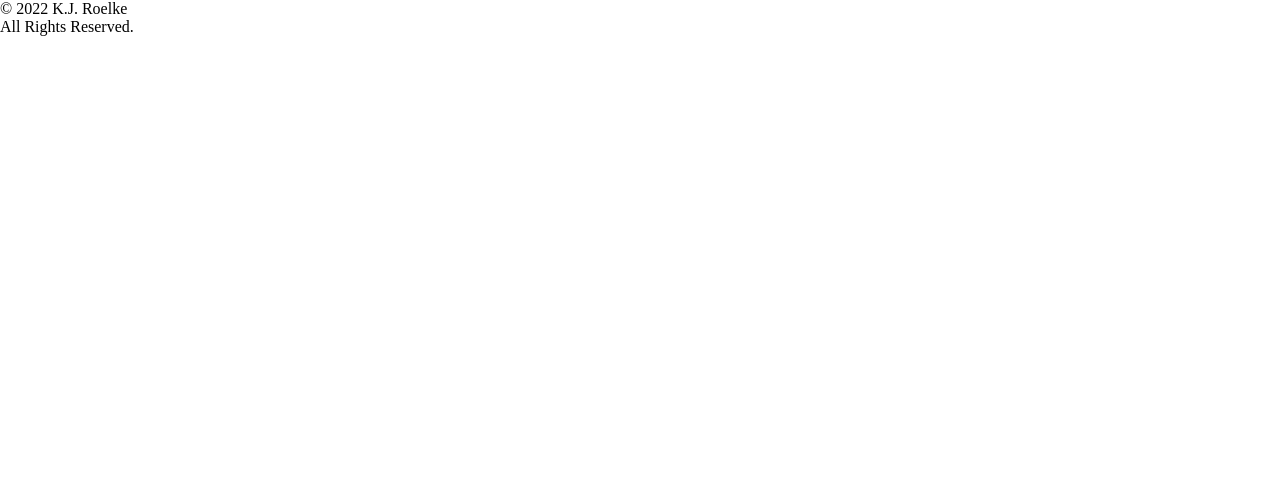
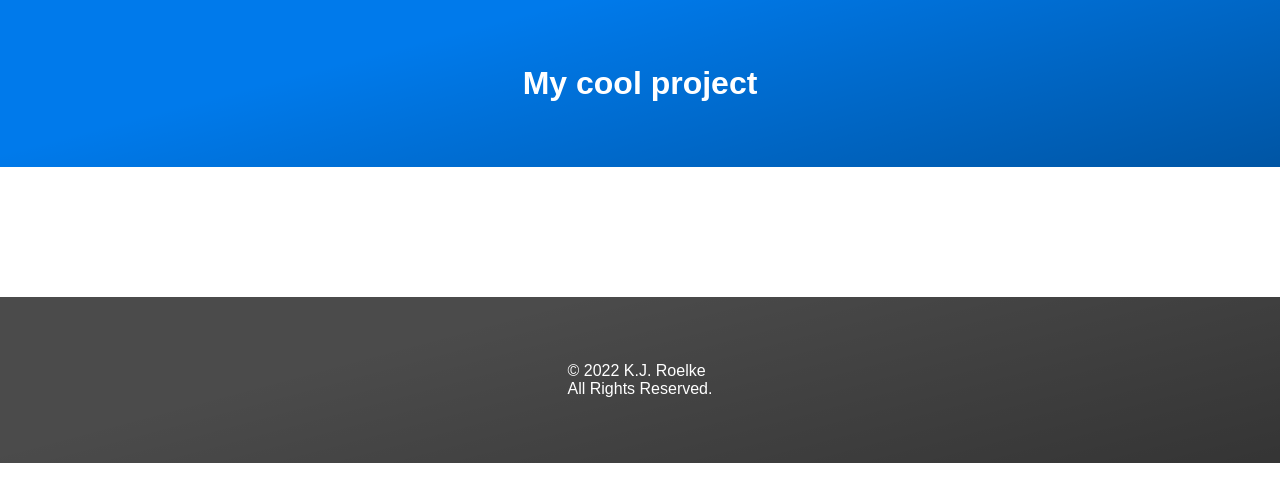
Before and after one commit to kjroelke/KJ-project-boilerplate, a website built with Parcel: page index.html in a window 1280 px wide. Built offline with nearby package versions, Linux system fonts and the light colour scheme.

Commit message:
Improve boilerplate with styles

```diff
--- a/index.html
+++ b/index.html
@@ -11,6 +11,10 @@
 </head>
 
 <body>
+    <header>
+        <h1>My cool project</h1>
+    </header>
+    <main></main>
     <footer>
         <div id="copyright"></div>
     </footer>
--- a/package.json
+++ b/package.json
@@ -2,14 +2,14 @@
   "name": "kj-project-boilerplate",
   "version": "1.0.0",
   "description": "A boilerplate for KJ's projects",
-  "main": "src/index.js",
   "scripts": {
-    "start": "parcel",
-    "build": "parcel build"
+    "start": "parcel index.html",
+    "build": "parcel build index.html"
   },
   "author": "KJ Roelke",
   "license": "ISC",
   "devDependencies": {
+    "@parcel/transformer-sass": "^2.7.0",
     "parcel": "^2.7.0"
   }
 }
--- a/sass/_base.scss
+++ b/sass/_base.scss
@@ -1,3 +1,5 @@
+@use './abstracts/mixins';
+@use './abstracts/variables';
 *,
 *::after,
 *::before {
@@ -13,4 +15,20 @@ html {
 body {
 	box-sizing: border-box;
 	font-size: 1.6rem;
+	font-family: variables.$font-body;
 }
+header,
+main,
+footer {
+	@include mixins.displayFlex(column, center, center);
+	padding: 6.5rem 0;
+}
+header {
+	background-color: variables.$color-primary;
+	@include mixins.linearGradientDarken(165deg);
+	color: white;
+}
+footer {
+	@extend header;
+	background-color: variables.$color-grey;
+}
--- a/sass/abstracts/_mixins.scss
+++ b/sass/abstracts/_mixins.scss
@@ -1,3 +1,15 @@
+@use './variables';
+///////////////////
+// Gradients /////
+/////////////////
+
+@mixin linearGradientDarken($direction: 135deg) {
+	background-image: linear-gradient(
+		$direction,
+		transparent 30%,
+		rgba(black, 0.3)
+	);
+}
 @mixin displayFlex(
 	$direction: row,
 	$main: flex-start,
--- a/sass/abstracts/_variables.scss
+++ b/sass/abstracts/_variables.scss
@@ -1,5 +1,6 @@
 $color-primary: #007aeb;
 $color-secondary: blue;
+$color-grey: #4b4b4b;
 $color-grey--light: #f5f5f5;
 $color-grey--dark: #545454;
 
```
Also changed, not shown: 1 other file.
